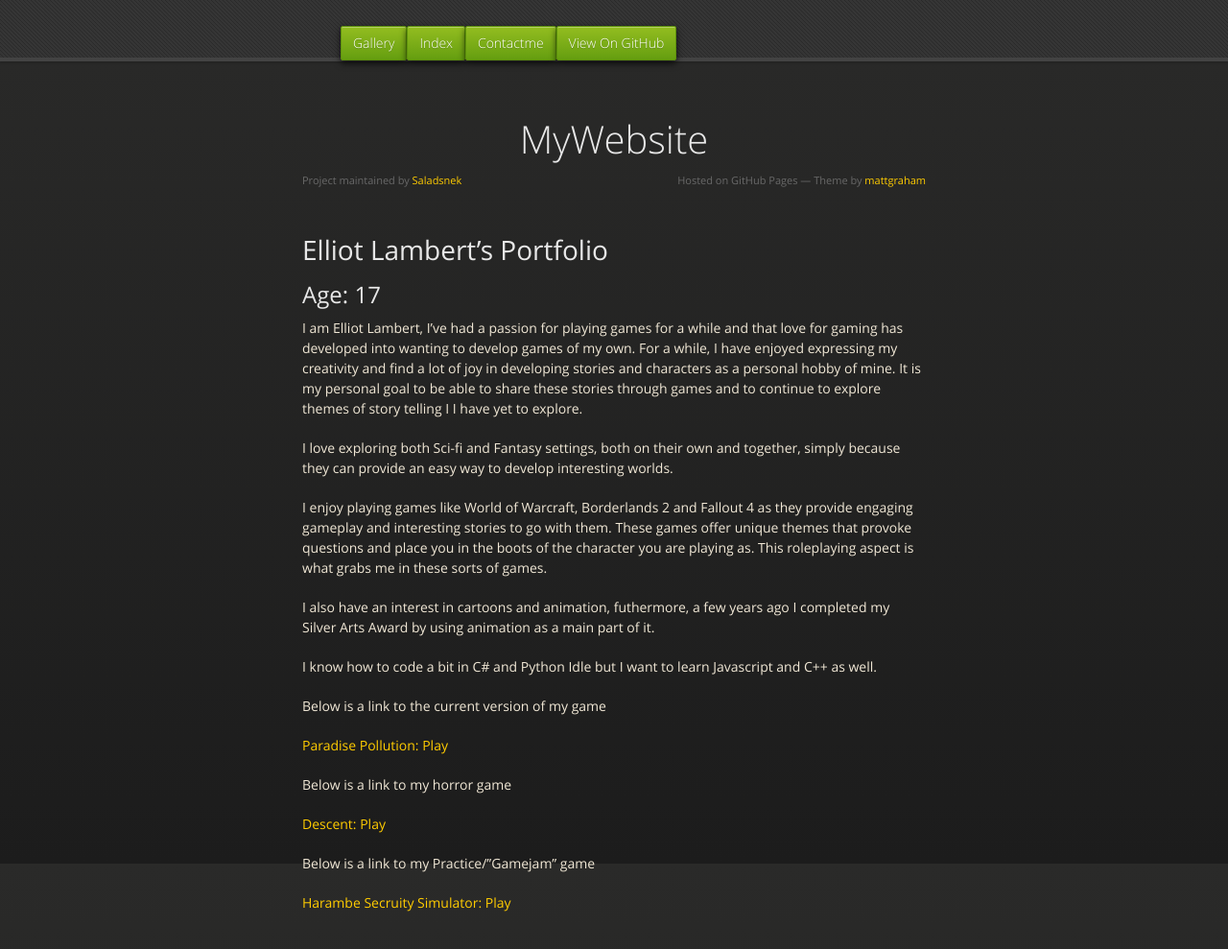
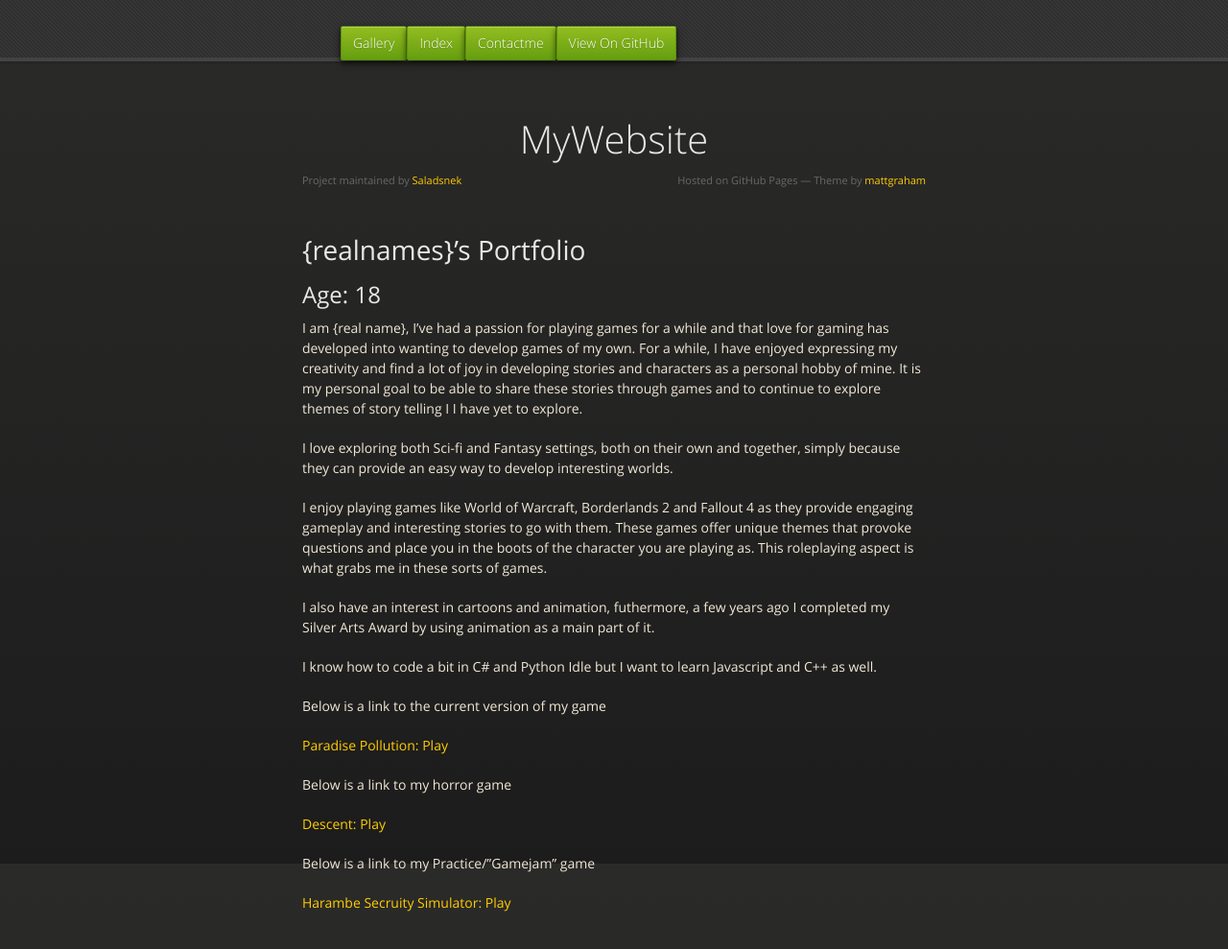
Before and after one commit to Saladsnek/MyWebsite, a Jekyll site: the page built from index.md, in a window 1280 px wide and 1061 px high. Shown: the top 989 px of the window at 96% size. Built offline with Jekyll 4.4.1, drawn with Linux system fonts in a browser that asks for light colours; nearby versions of some CDN libraries; our own code applies the rules of GitHub Pages for plain Markdown files; the repository's description, which GitHub fills in, is left out.

Commit message:
just for safety for now

```diff
--- a/index.md
+++ b/index.md
@@ -1,8 +1,8 @@
-# Elliot Lambert's Portfolio
+# {realnames}'s Portfolio
 
-## Age: 17
+## Age: 18
 
-I am Elliot Lambert, I've had a passion for playing games for a while and that love for gaming has developed into wanting to develop games of my own. For a while, I have enjoyed expressing my creativity and find a lot of joy in developing stories and characters as a personal hobby of mine. It is my personal goal to be able to share these stories through games and to continue to explore themes of story telling I I have yet to explore.
+I am {real name}, I've had a passion for playing games for a while and that love for gaming has developed into wanting to develop games of my own. For a while, I have enjoyed expressing my creativity and find a lot of joy in developing stories and characters as a personal hobby of mine. It is my personal goal to be able to share these stories through games and to continue to explore themes of story telling I I have yet to explore.
 
 I love exploring both Sci-fi and Fantasy settings, both on their own and together, simply because they can provide an easy way to develop interesting worlds.
 
```
